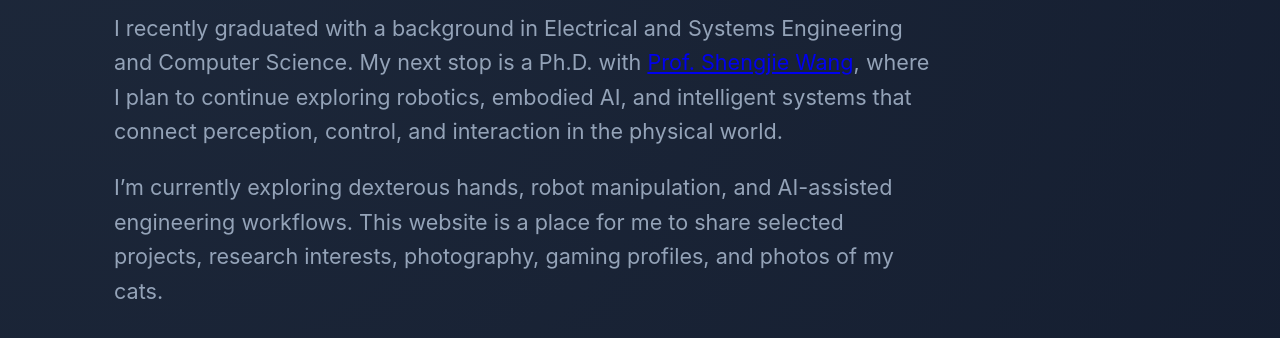
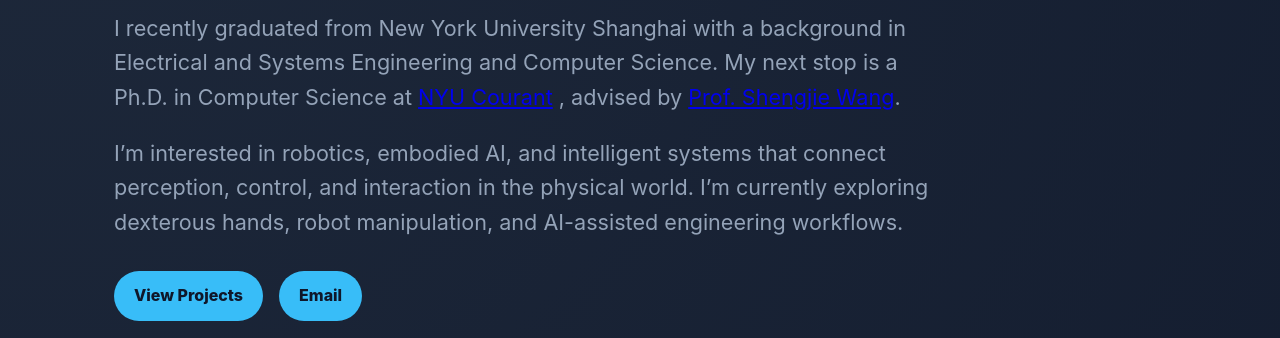
Before and after one commit to LucasLiuXinqi/LucasLiuXinqi.github.io, a plain HTML site: page index.html in a window 1280 px wide. Shown: the part 284-622 px from the top of the page. Drawn offline with Linux system fonts and the light colour scheme.

Commit message:
Revise introduction and interests in index.html
Updated personal introduction and research interests.

```diff
--- a/index.html
+++ b/index.html
@@ -34,17 +34,21 @@
       <h1>Hi, I’m Lucas Liu.</h1>
 
       <p class="intro">
-        I recently graduated with a background in Electrical and Systems Engineering
-        and Computer Science. My next stop is a Ph.D. with
-        <a class="inline-link" href="https://cs.shanghai.nyu.edu/faculty/shengjie-wang-wangshengjie">Prof. Shengjie Wang</a>,
-        where I plan to continue exploring robotics, embodied AI, and intelligent
-        systems that connect perception, control, and interaction in the physical world.
+        I recently graduated from New York University Shanghai with a background in Electrical
+        and Systems Engineering and Computer Science. My next stop is a Ph.D. in
+        Computer Science at
+        <a class="inline-link" href="https://cims.nyu.edu/">NYU Courant</a>
+        <a class="inline-link" href="https://shanghai.nyu.edu/academics/graduate/computer-science-phd-program">
+        </a>,
+        advised by
+        <a class="inline-link" href="https://sheng-jie-wang.github.io/">Prof. Shengjie Wang</a>.
       </p>
 
       <p class="intro secondary-intro">
-        I’m currently exploring dexterous hands, robot manipulation, and AI-assisted
-        engineering workflows. This website is a place for me to share selected projects,
-        research interests, photography, gaming profiles, and photos of my cats.
+        I’m interested in robotics, embodied AI, and intelligent systems that connect
+        perception, control, and interaction in the physical world. I’m currently
+        exploring dexterous hands, robot manipulation, and AI-assisted engineering
+        workflows.
       </p>
 
       <div class="links">
```
